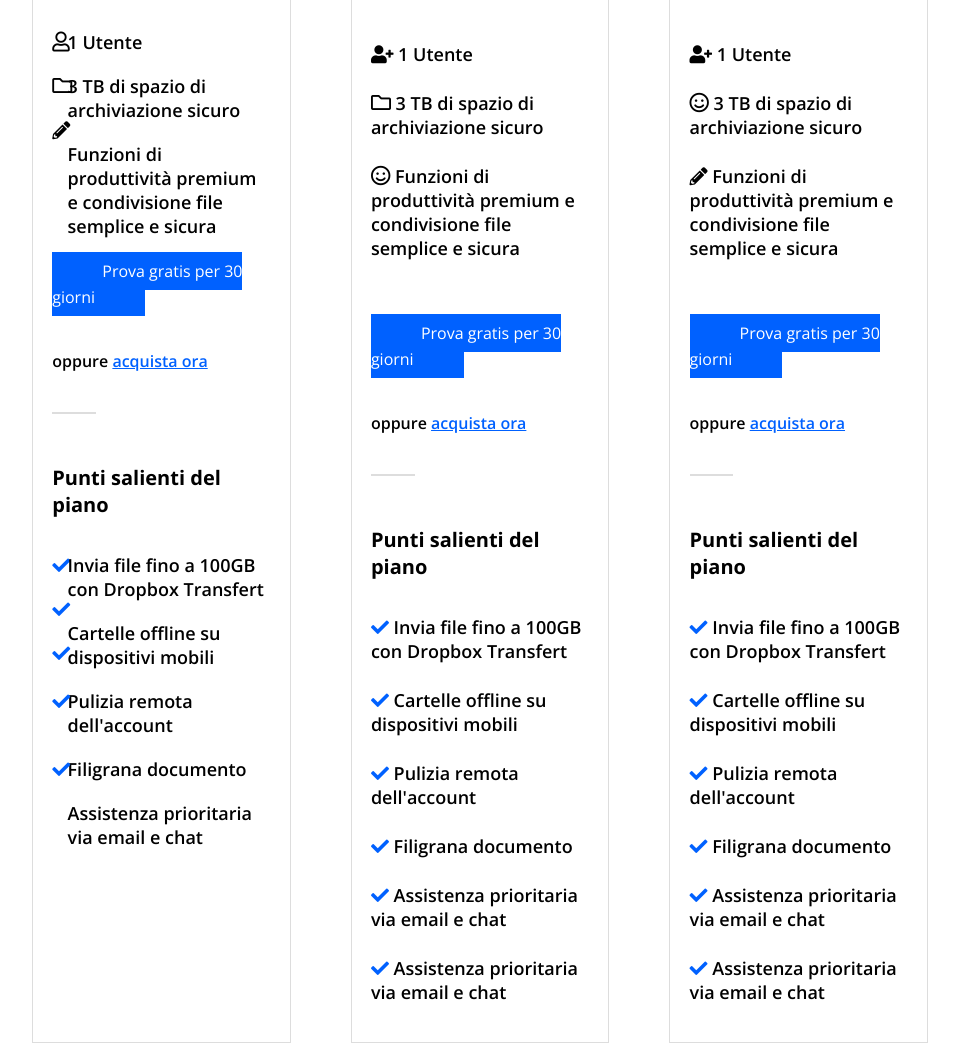
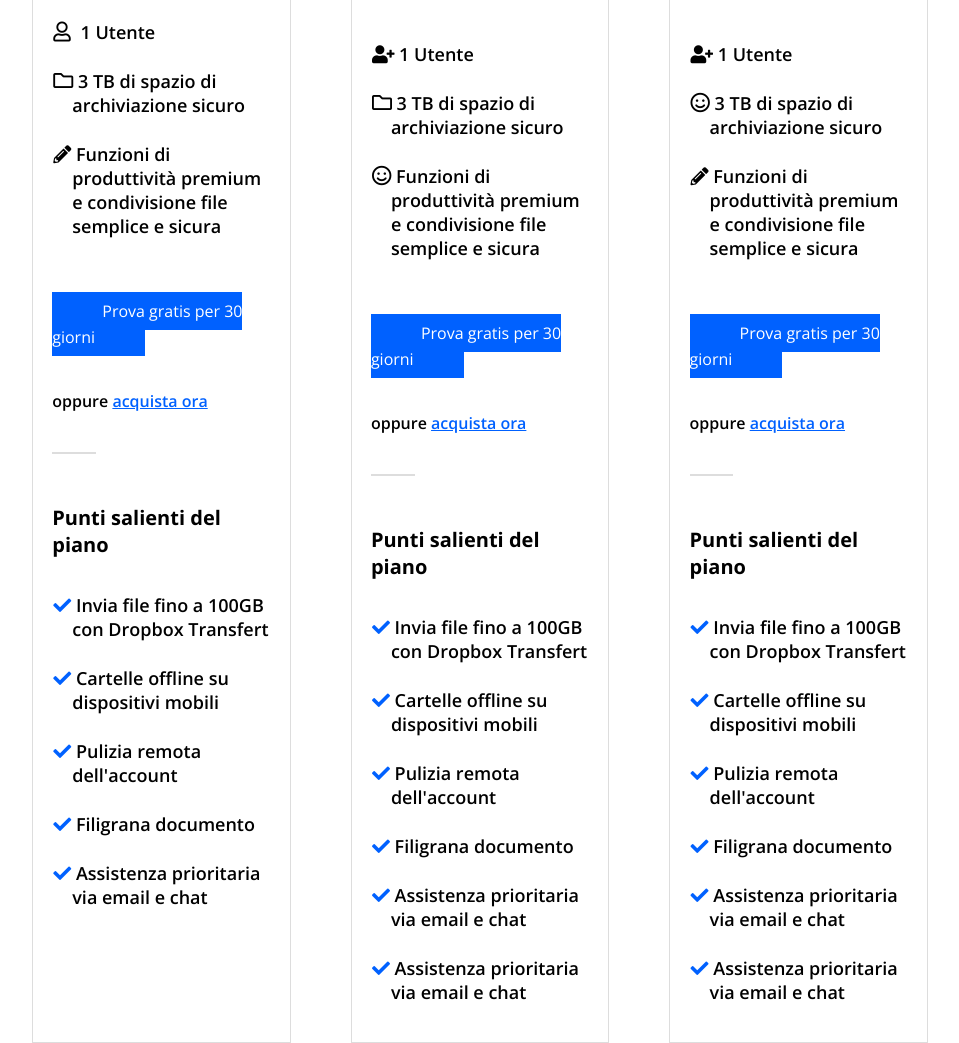
Before and after one commit to Intrusion0/htmlcss-dropbox, a plain HTML site: page index.html in a window 1280 px wide. Shown: the part 1620-2663 px from the top of the page, without its empty margins (160-1119 px from the left). Drawn offline with nearby package versions, Linux system fonts and the light colour scheme.

Commit message:
Refactoring e miglioramento sintassi

```diff
--- a/bonus/css/style.css
+++ b/bonus/css/style.css
@@ -14,6 +14,14 @@ body {
 
 .far {
     font-size: 20px;
+}
+
+/* Clearfix */
+
+.clearfix::after {
+    content: "";
+    display: table;
+    clear: both;
 }
 
 /* button */
@@ -39,12 +47,6 @@ header {
     border-bottom: solid 1px #dddddd;
     background-color: white;
     z-index: 99;
-}
-
-header .clearfix::after {
-    content: "";
-    display: table;
-    clear: both;
 }
 
 .text {
@@ -157,12 +159,6 @@ header .clearfix::after {
     height: 885px;
 }
 
-#jumbotron .clearfix::after {
-    content: "";
-    display: table;
-    clear: both;
-}
-
 #title {
     width: 100%;
     padding: 150px 0 60px 0;
@@ -228,12 +224,6 @@ header .clearfix::after {
     width: 100%;
 }
 
-.piano_tariffario .clearfix::after {
-    content: "";
-    display: table;
-    clear: both;
-}
-
 .piano_tariffario h2 {
     font-size: 50px;
     margin-top: 230px;
@@ -259,6 +249,11 @@ header .clearfix::after {
     margin: 25px 0;
     font-weight: 600;
     font-size: 18px;
+    padding-left: 20px;
+}
+
+.fa-user, .fa-folder, .fa-pencil-alt, .fa-check, .fa-user-plus, .fa-smile {
+    margin-left: -19px;
 }
 
 .piano_tariffario h3 {
@@ -328,6 +323,7 @@ header .clearfix::after {
     margin: 25px 0;
     font-weight: 600;
     font-size: 18px;
+    padding-left: 20px;
 }
 
 .fa-check::before {
@@ -340,12 +336,6 @@ header .clearfix::after {
     margin-top: 50px;
     border: solid 1px #dddddd;
     padding-bottom: 25px;
-}
-
-.enterprise .clearfix::after {
-    content: "";
-    display: table;
-    clear: both;
 }
 
 .centratura_enterprise {
@@ -405,12 +395,6 @@ header .clearfix::after {
 
 .partner {
     margin: 200px 0 100px 0;
-}
-
-.partner .clearfix::after {
-    content: "";
-    display: table;
-    clear: both;
 }
 
 #left_column_partner {
@@ -510,12 +494,6 @@ header .clearfix::after {
 
 .clienti {
     width: 100%;
-}
-
-.clienti .clearfix::after {
-    content: "";
-    display: table;
-    clear: both;
 }
 
 .column_clienti {
@@ -624,12 +602,6 @@ header .clearfix::after {
     width: 100%;
 }
 
-.prova_gratuita .clearfix::after {
-    content: "";
-    display: table;
-    clear: both;
-}
-
 #left-column-prova-gratuita {
     float: left;
     width: 50%;
@@ -662,12 +634,6 @@ header .clearfix::after {
 
 .domande_frequenti {
     width: 100%;
-}
-
-.domande_frequenti .clearfix::after {
-    content: "";
-    display: table;
-    clear: both;
 }
 
 .domande_frequenti h2 {
@@ -704,12 +670,6 @@ header .clearfix::after {
 .footer {
     background-color: black;
     width: 100%;
-}
-
-.footer .clearfix::after {
-    content: "";
-    display: table;
-    clear: both;
 }
 
 .centratura_footer {
--- a/css/style.css
+++ b/css/style.css
@@ -14,6 +14,14 @@ body {
 
 .far {
     font-size: 20px;
+}
+
+/* Clearfix */
+
+.clearfix::after {
+    content: "";
+    display: table;
+    clear: both;
 }
 
 /* button */
@@ -39,12 +47,6 @@ header {
     border-bottom: solid 1px #dddddd;
     background-color: white;
     z-index: 99;
-}
-
-header .clearfix::after {
-    content: "";
-    display: table;
-    clear: both;
 }
 
 .text {
@@ -79,7 +81,7 @@ header .clearfix::after {
     text-decoration: none;
     color: black;
     margin: 0px 20px;
-    vertical-align: super;
+    vertical-align: middle;
     font-weight: 600;
 }
 
@@ -87,6 +89,7 @@ header .clearfix::after {
     padding: 5px 20px;
     font-size: 13px;
     color: white;
+    vertical-align: middle;
 }
 
 /* Jumbotron */
@@ -95,12 +98,6 @@ header .clearfix::after {
     background-color: #b4d0e7;
     width: 100%;
     height: 885px;
-}
-
-#jumbotron .clearfix::after {
-    content: "";
-    display: table;
-    clear: both;
 }
 
 #title {
@@ -168,12 +165,6 @@ header .clearfix::after {
     width: 100%;
 }
 
-.piano_tariffario .clearfix::after {
-    content: "";
-    display: table;
-    clear: both;
-}
-
 .piano_tariffario h2 {
     font-size: 50px;
     margin-top: 230px;
@@ -199,18 +190,11 @@ header .clearfix::after {
     margin: 25px 0;
     font-weight: 600;
     font-size: 18px;
+    padding-left: 20px;
 }
 
-.left-span-icon {
-    float: left;
-    width: 7%;
-    padding: 0 0 20px 0;
-}
-
-.right-span-text {
-    float: right;
-    width: 93%;
-    padding: 0 0 20px 0;
+.fa-user, .fa-folder, .fa-pencil-alt, .fa-check, .fa-user-plus, .fa-smile {
+    margin-left: -19px;
 }
 
 .piano_tariffario h3 {
@@ -276,6 +260,7 @@ header .clearfix::after {
     margin: 25px 0;
     font-weight: 600;
     font-size: 18px;
+    padding-left: 20px;
 }
 
 .fa-check::before {
@@ -288,12 +273,6 @@ header .clearfix::after {
     margin-top: 50px;
     border: solid 1px #dddddd;
     padding-bottom: 25px;
-}
-
-.enterprise .clearfix::after {
-    content: "";
-    display: table;
-    clear: both;
 }
 
 .centratura_enterprise {
@@ -353,12 +332,6 @@ header .clearfix::after {
 
 .partner {
     margin: 200px 0 100px 0;
-}
-
-.partner .clearfix::after {
-    content: "";
-    display: table;
-    clear: both;
 }
 
 #left_column_partner {
@@ -458,12 +431,6 @@ header .clearfix::after {
 
 .clienti {
     width: 100%;
-}
-
-.clienti .clearfix::after {
-    content: "";
-    display: table;
-    clear: both;
 }
 
 .column_clienti {
@@ -572,12 +539,6 @@ header .clearfix::after {
     width: 100%;
 }
 
-.prova_gratuita .clearfix::after {
-    content: "";
-    display: table;
-    clear: both;
-}
-
 #left-column-prova-gratuita {
     float: left;
     width: 50%;
@@ -612,12 +573,6 @@ header .clearfix::after {
     width: 100%;
 }
 
-.domande_frequenti .clearfix::after {
-    content: "";
-    display: table;
-    clear: both;
-}
-
 .domande_frequenti h2 {
     border-bottom: solid 1px #dddddd;
     padding-bottom: 50px;
@@ -650,12 +605,6 @@ header .clearfix::after {
 .footer {
     background-color: black;
     width: 100%;
-}
-
-.footer .clearfix::after {
-    content: "";
-    display: table;
-    clear: both;
 }
 
 .centratura_footer {
--- a/index.html
+++ b/index.html
@@ -16,7 +16,9 @@
             <div class="text text-left">
                 <ul>
                     <li>
-                        <img src="img/logo-small.png" alt="logo dropbox">
+                        <a href="#">
+                            <img src="img/logo-small.png" alt="logo dropbox">
+                        </a>
                     </li>
                     <li>
                         <a href="#">
@@ -82,6 +84,7 @@
                     </div>
                     <a href="#">
                         <i class="arrow-style fas fa-arrow-down"></i>
+
                     </a>
                 </div>
                 <div class="right-column">
@@ -127,26 +130,26 @@
                                 <div class="clearfix">
                                     <ul>
                                         <li>
-                                            <span class="left-span-icon">
+                                            <span>
                                                 <i class="far fa-user"></i>
                                             </span>
-                                            <span class="right-span-text">
+                                            <span>
                                                 1 Utente
                                             </span>
                                         </li>
                                         <li>
-                                            <span class="left-span-icon">
+                                            <span>
                                                 <i class="far fa-folder"></i>
                                             </span>
-                                            <span class="right-span-text">
+                                            <span>
                                                 3 TB di spazio di archiviazione sicuro
                                             </span>
                                         </li>
                                         <li class="margin_bottom">
-                                            <span class="left-span-icon">
+                                            <span>
                                                 <i class="fas fa-pencil-alt"></i>
                                             </span>
-                                            <span class="right-span-text">
+                                            <span>
                                                 Funzioni di produttivit&agrave; premium e condivisione file semplice e sicura
                                             </span>
                                         </li>
@@ -168,42 +171,42 @@
                                 <div class="clearfix">
                                     <ul>
                                         <li>
-                                            <span class="left-span-icon">
+                                            <span>
                                                 <i class="fas fa-check"></i>
                                             </span>
-                                            <span class="right-span-text">
+                                            <span>
                                                 Invia file fino a 100GB con Dropbox Transfert
                                             </span>
                                         </li>
                                         <li>
-                                            <span class="left-span-icon">
+                                            <span>
                                                 <i class="fas fa-check"></i>
                                             </span>
-                                            <span class="right-span-text">
+                                            <span>
                                                 Cartelle offline su dispositivi mobili
                                             </span>
                                         </li>
                                         <li>
-                                            <span class="left-span-icon">
+                                            <span>
                                                 <i class="fas fa-check"></i>
                                             </span>
-                                            <span class="right-span-text">
+                                            <span>
                                                 Pulizia remota dell'account
                                             </span>
                                         </li>
                                         <li>
-                                            <span class="left-span-icon">
+                                            <span>
                                                 <i class="fas fa-check"></i>
                                             </span>
-                                            <span class="right-span-text">
+                                            <span>
                                                 Filigrana documento
                                             </span>
                                         </li>
                                         <li>
-                                            <span class="left-span-icon">
+                                            <span>
                                                 <i class="fas fa-check"></i>
                                             </span>
-                                            <span class="right-span-text">
+                                            <span>
                                                 Assistenza prioritaria via email e chat
                                             </span>
                                         </li>
```
Also changed, not shown: bonus/index.html (+1 -0 lines).
